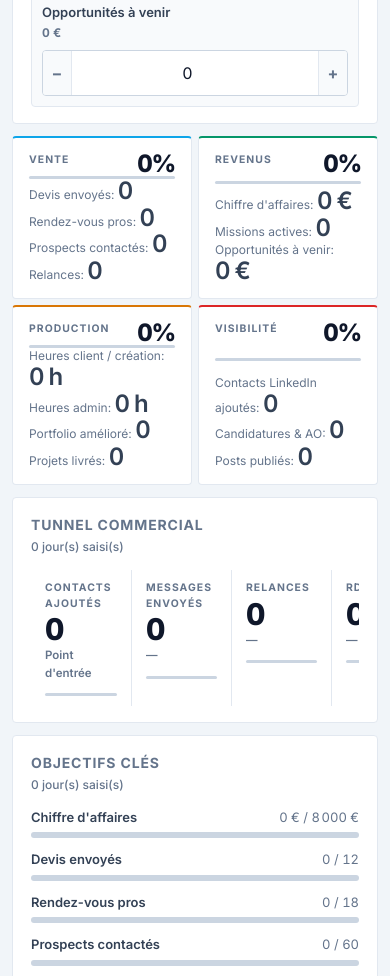
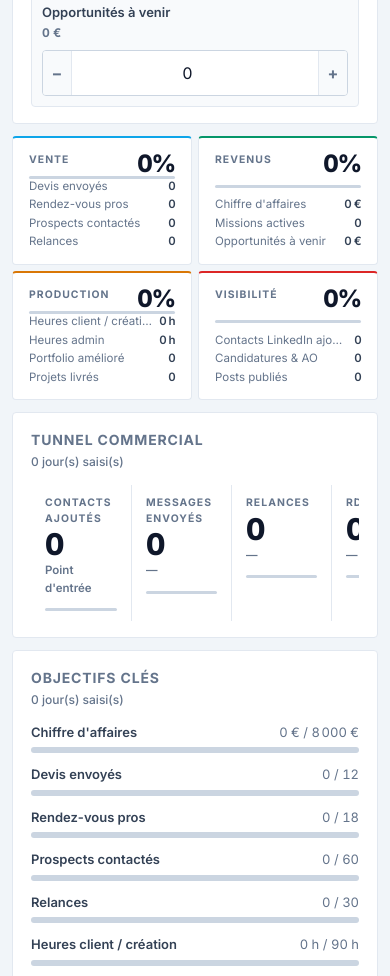
Before and after one commit to rmdevdesign/kpi-rm-dev-design, a plain HTML site: page index.html in a window 390 px wide. Shown: the part 1847-2823 px from the top of the page. Drawn offline with Linux system fonts and the light colour scheme.

Commit message:
fix: insight cards — layout label/valeur flex, correction spécificité mobile

```diff
--- a/app.js
+++ b/app.js
@@ -27,7 +27,7 @@ const insightGroups = [
       const rev = sumMetric(entries, "revenue");
       const hours = sumMetric(entries, "deepWorkHours");
       if (hours === 0) return null;
-      return `Taux horaire : <strong>${formatValue(Math.round(rev / hours), "EUR")}/h</strong>`;
+      return `<span class="detail-label">Taux horaire</span><strong>${formatValue(Math.round(rev / hours), "EUR")}/h</strong>`;
     }
   },
   { label: "Production", ids: ["deepWorkHours", "adminHours", "portfolioUpdates", "projectsDelivered"], accent: "amber" },
@@ -248,7 +248,7 @@ function renderInsights() {
     const percent = Math.round((score / group.ids.length) * 100);
     const details = group.ids.map((metricId) => {
       const metric = metrics.find((item) => item.id === metricId);
-      return `<span>${metric.label}: <strong>${formatValue(getMetricValue(monthEntries, metric), metric.unit)}</strong></span>`;
+      return `<span class="detail-row"><span class="detail-label">${metric.label}</span><strong>${formatValue(getMetricValue(monthEntries, metric), metric.unit)}</strong></span>`;
     }).join("");
     const derivedDetail = group.derived ? group.derived(monthEntries) : null;
 
@@ -261,7 +261,7 @@ function renderInsights() {
         <div class="mini-progress" aria-hidden="true">
           <span style="width: ${percent}%"></span>
         </div>
-        <div class="insight-details">${details}${derivedDetail ? `<span>${derivedDetail}</span>` : ""}</div>
+        <div class="insight-details">${details}${derivedDetail ? `<span class="detail-row">${derivedDetail}</span>` : ""}</div>
       </article>
     `;
   }).join("");
--- a/styles.css
+++ b/styles.css
@@ -413,16 +413,34 @@ h3 {
 
 .insight-details {
   display: grid;
-  gap: 2px;
+  gap: 3px;
   color: var(--muted);
-  font-size: 0.75rem;
-  line-height: 1.4;
+  font-size: 0.72rem;
+  line-height: 1.35;
+}
+
+.detail-row {
+  display: flex;
+  justify-content: space-between;
+  align-items: baseline;
+  gap: 6px;
+  min-width: 0;
+}
+
+.detail-label {
+  overflow: hidden;
+  text-overflow: ellipsis;
+  white-space: nowrap;
+  flex: 1 1 0;
+  min-width: 0;
 }
 
 .insight-details strong {
   color: var(--text-secondary);
   font-size: inherit;
   font-weight: 600;
+  white-space: nowrap;
+  flex-shrink: 0;
 }
 
 /* ─────────────────────────────────────────
@@ -1205,7 +1223,7 @@ label code {
     grid-template-columns: 1fr;
   }
 
-  .insight-card strong {
+  .insight-card > div:first-child > strong {
     font-size: 1.5rem;
   }
 
```
